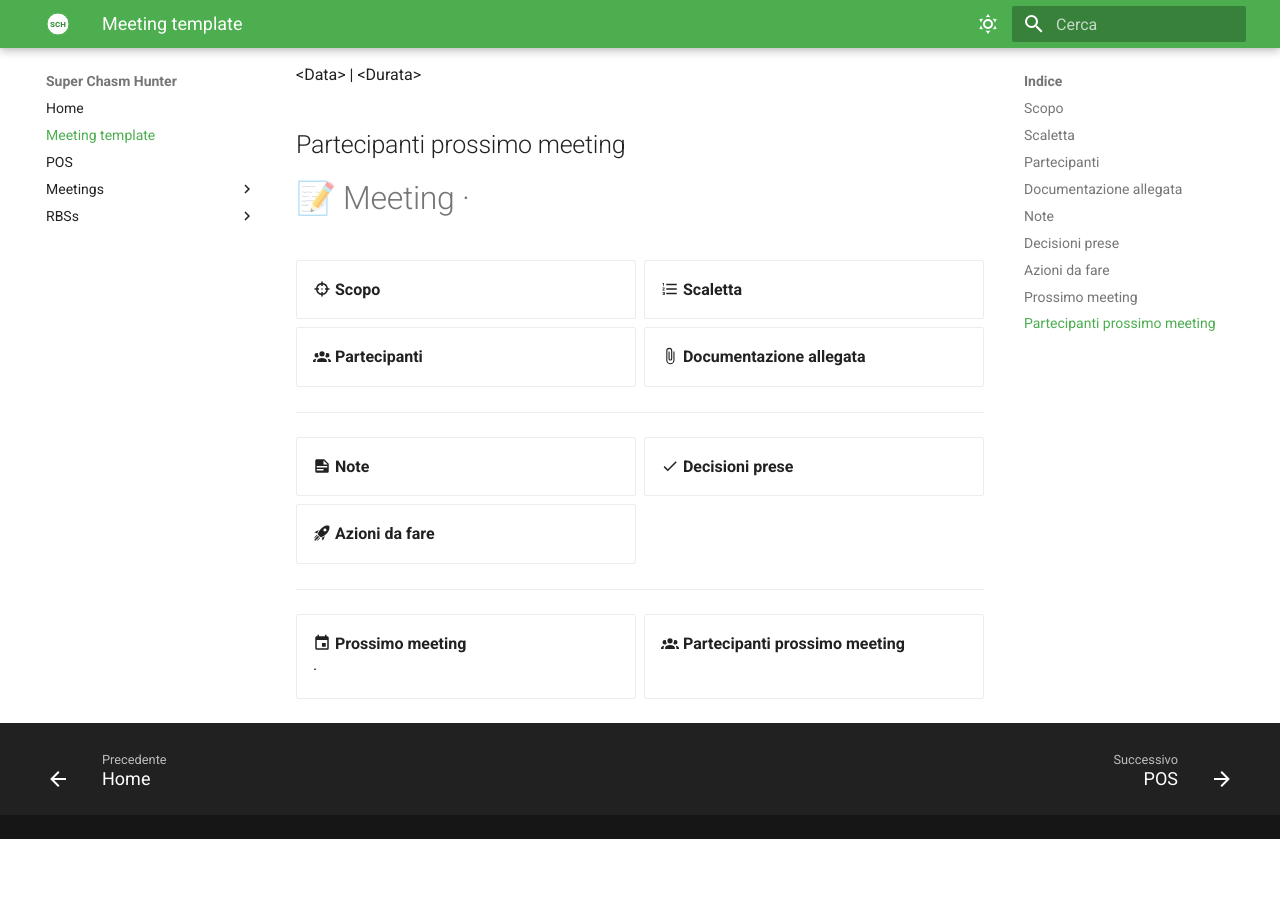
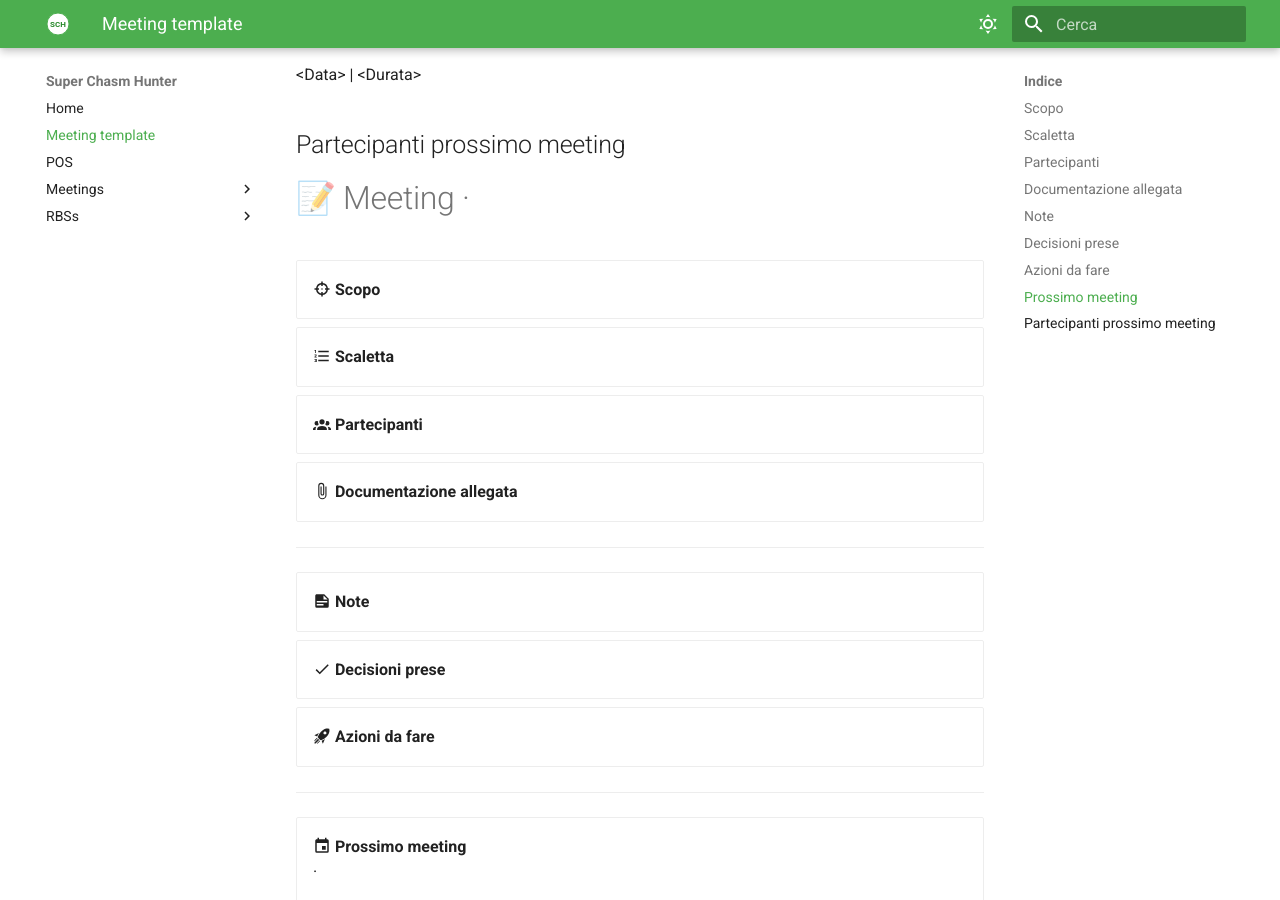
Before and after one commit to FilippoGurioli/super-chasm-hunter-pm, an MkDocs documentation site: the page built from docs/Meeting template.md, in a window 1280 px wide and 900 px high, scrolled down 1013 px. Built offline with MkDocs 1.6.1 and Material for MkDocs 9.7.7, drawn with Linux system fonts in a browser that asks for light colours; before the commit the page ends 1852 px from its top, so only the background shows below that.

Commit message:
Grid singled

```diff
--- a/docs/Meeting template.md
+++ b/docs/Meeting template.md
@@ -52,7 +52,7 @@ title: Meeting template
 
 # 📝 Meeting <Data> · <Durata>
 
-<div class="grid" markdown>
+<div class="grid grid-single" markdown>
 
 :material-target: **Scopo**
 { .card }
@@ -70,7 +70,7 @@ title: Meeting template
 
 ---
 
-<div class="grid" markdown>
+<div class="grid grid-single" markdown>
 
 :material-note-text: **Note**
 { .card }
@@ -85,7 +85,7 @@ title: Meeting template
 
 ---
 
-<div class="grid" markdown>
+<div class="grid grid-single" markdown>
 
 :material-calendar: **Prossimo meeting**
 <Data> · <Durata>
```
